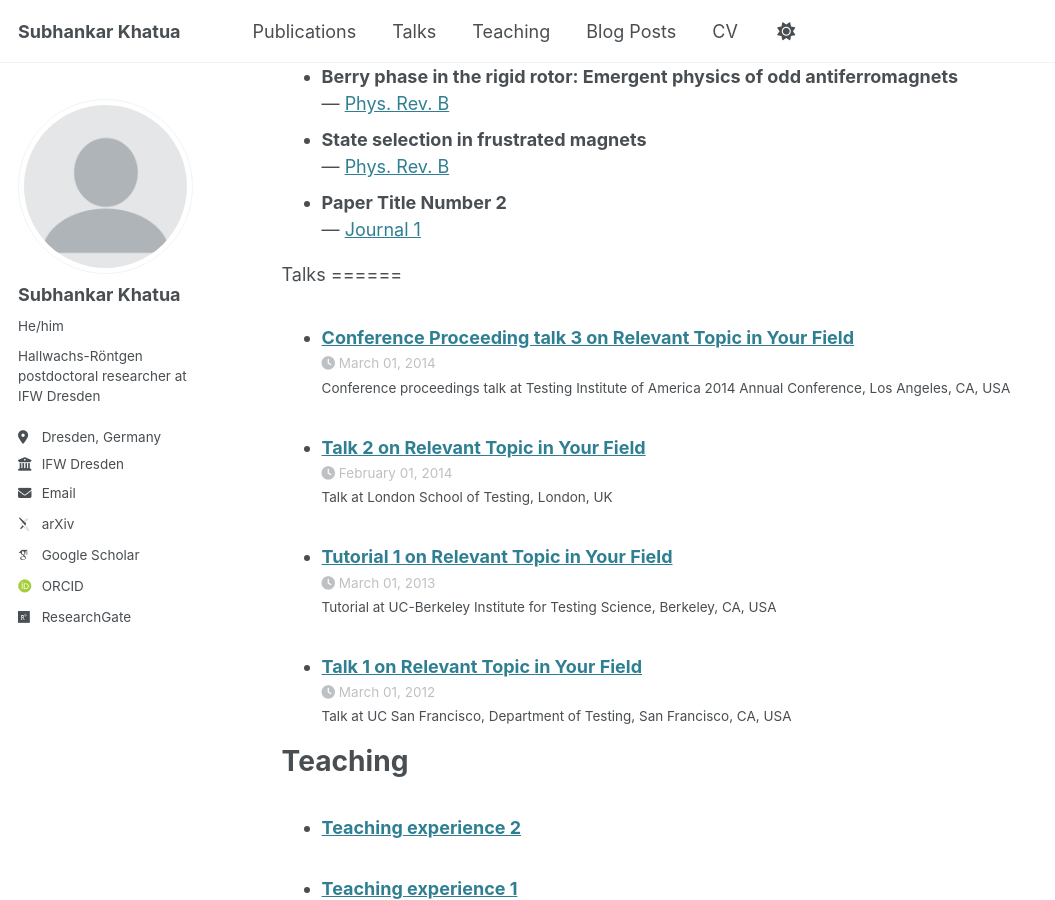
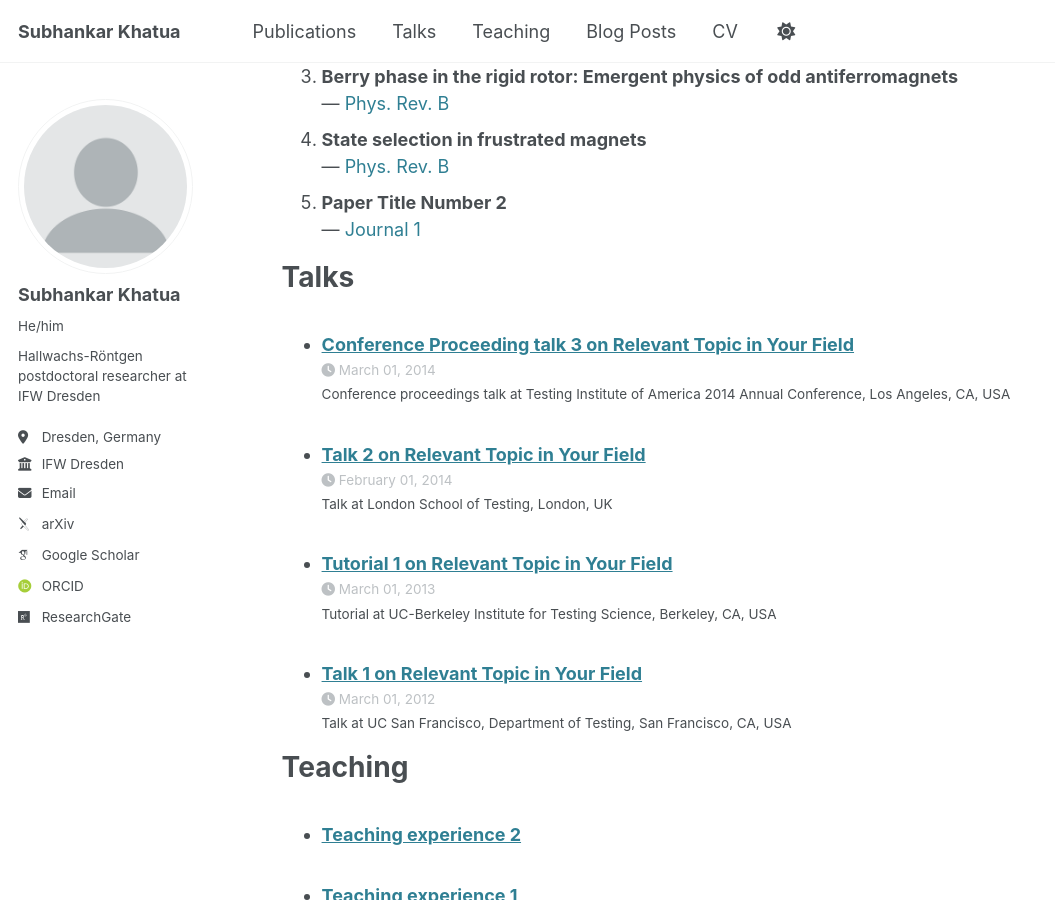
Before and after one commit to subhankar-khatua/subhankar-khatua.github.io, a Jekyll site: the page built from _pages/cv.md, in a window 1280 px wide and 900 px high, scrolled down 1194 px. Shown: the whole window, without its empty margins (0-1055 px from the left). Built offline with Jekyll 4.4.1, drawn with Linux system fonts in a browser that asks for light colours; some web fonts are replaced.

Commit message:
Update cv.md

```diff
--- a/_pages/cv.md
+++ b/_pages/cv.md
@@ -50,15 +50,16 @@ Publications
 
 Publications
 ======
-<ul>
+<ol>
   {% for post in site.publications reversed %}
     <li>
       <strong>{{ post.title }}</strong><br>
       {{ post.authors }} —
-      <a href="{{ post.paperurl }}" target="_blank">{{ post.venue }}</a>
+      <a href="{{ post.paperurl }}" target="_blank" style="text-decoration: none;">{{ post.venue }}</a>
     </li>
   {% endfor %}
-</ul>
+</ol>
+
 Talks
 ======
   <ul>{% for post in site.talks reversed %}
```
